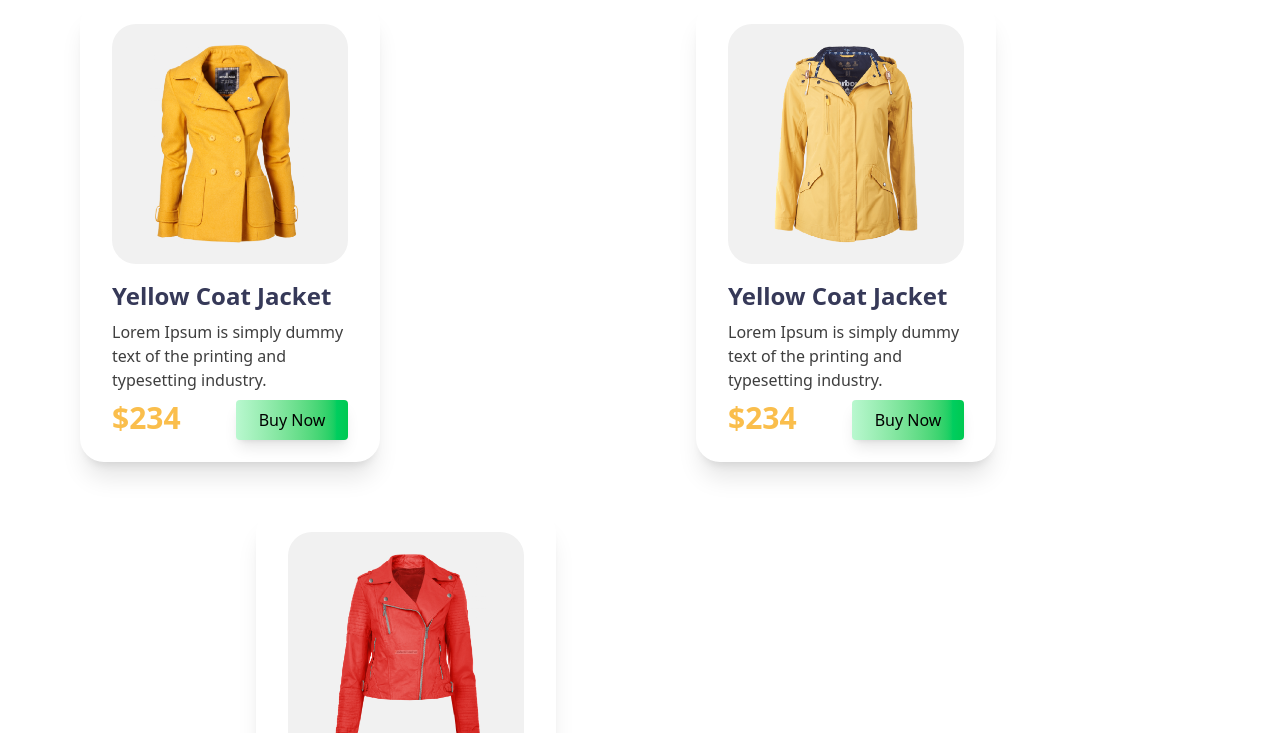
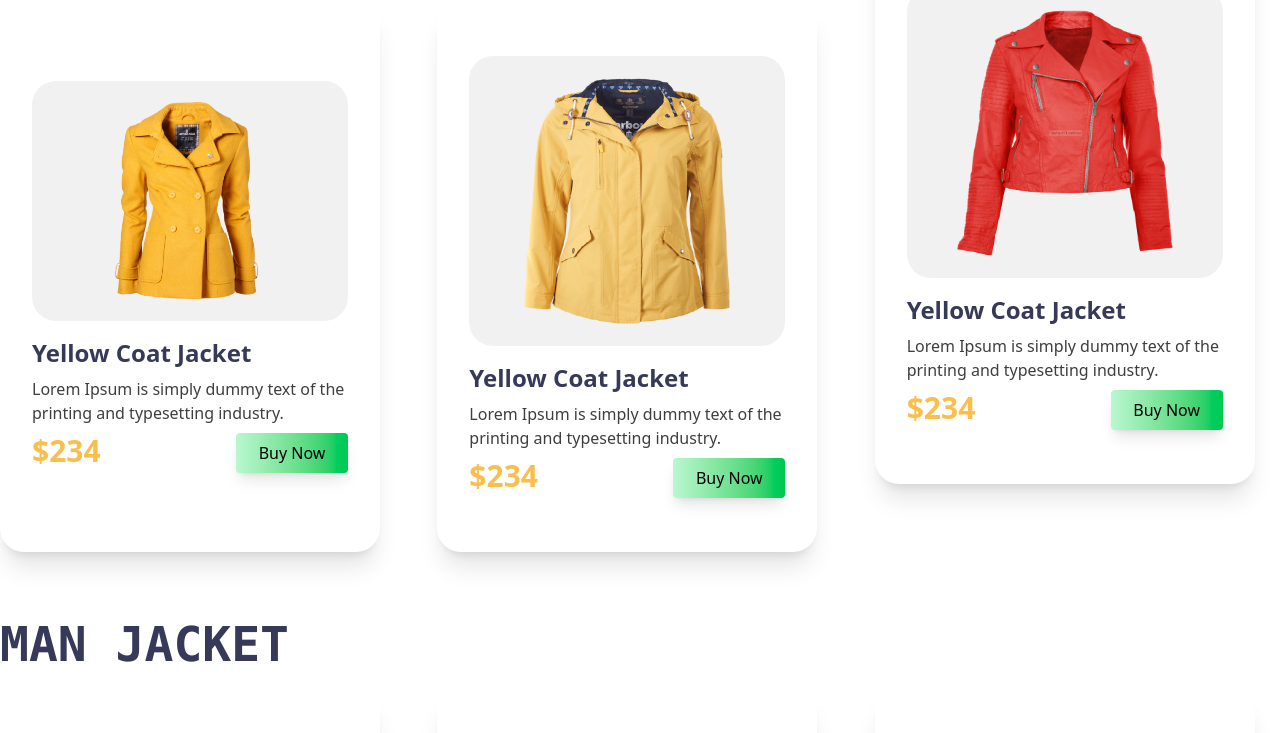
Before and after one commit to Developer-Shuvo/Fashion, a plain HTML site: page index.html in a window 1280 px wide. Shown: the part 721-1454 px from the top of the page. Drawn offline with nearby package versions, Linux system fonts and the light colour scheme.

Commit message:
Card Modified

```diff
--- a/index.html
+++ b/index.html
@@ -74,11 +74,11 @@
 
 
     <!-- --------------Woman Fashion Section------------ -->
-    <main class="grid justify-center grid-cols-1 mx-auto md:grid-cols-2 md:ml-20 md:space-x-2 max-w-7xl item-center gap-x-8">
+    <main class="grid justify-center grid-cols-3 mx-auto max-w-7xl item-center gap-x-8">
         <!-- -----card 1 ------  -->
         <section class="">
             <h1 class="font-bold text-5xl text-[#363958] mt-12 mb-5 uppercase font-mono  ">Woman Jacket</h1>
-            <div class="flex items-center rounded-3xl w-[380px] md:w-[300px] md:h-[460px]  h-[550px] justify-center shadow-xl">
+            <div class="flex items-center rounded-3xl w-[380px]   h-[550px] justify-center shadow-xl">
 
                 <div class="flex items-center justify-center ">
                     <div class="flex flex-col ">
@@ -100,13 +100,13 @@
         <!-- -----card 2 ------  -->
         <section class=" mt-29">
             <!-- <h1 class="font-bold text-5xl text-[#363958] mt-12 mb-5 uppercase font-mono  ">Woman Jacket</h1> -->
-            <div class=" flex items-center rounded-3xl w-[380px] md:w-[300px] md:h-[460px]  h-[550px] justify-center shadow-xl ">
+            <div class=" flex items-center rounded-3xl w-[380px]   h-[550px] justify-center shadow-xl ">
 
                 <div class="flex items-center justify-center ">
                     <div class="flex flex-col ">
 
                         <div class="flex justify-center item-center bg-[#F1F1F1] rounded-3xl mx-8">
-                            <img class="w-[270px]  h-[290px] md:w-[200px] md:h-[240px] flex items-center  justify-center p-5 " src="./images/jacket-2.png" alt="">
+                            <img class="w-[270px]  h-[290px] flex items-center  justify-center p-5 " src="./images/jacket-2.png" alt="">
                         </div>
                         <h2 class="font-bold text-2xl text-[#363958] mt-4 mx-8 ">Yellow Coat Jacket </h2>
                         <p class="font-normal text-base text-[#3E3E3E] mt-2 mx-8">Lorem Ipsum is simply dummy text of the printing and typesetting industry.</p>
@@ -120,15 +120,15 @@
             </div>
         </section>
         <!-- -----card 3 ------  -->
-        <section class="mt-12 md:ml-44">
+        <section class="mt-12 ">
             <!-- <h1 class="font-bold text-5xl text-[#363958] mt-12 mb-5 uppercase font-mono  ">Woman Jacket</h1> -->
-            <div class=" flex items-center rounded-3xl w-[380px] md:w-[300px] md:h-[460px]  h-[550px] justify-center shadow-xl">
+            <div class=" flex items-center rounded-3xl w-[380px]  h-[550px] justify-center shadow-xl">
 
                 <div class="flex items-center justify-center ">
                     <div class="flex flex-col ">
 
                         <div class="flex justify-center item-center bg-[#F1F1F1] rounded-3xl mx-8">
-                            <img class="w-[270px]  h-[290px] md:w-[200px] md:h-[240px] flex items-center  justify-center p-5" src="./images/jacket-3.png" alt="">
+                            <img class="w-[270px]  h-[290px] flex items-center  justify-center p-5" src="./images/jacket-3.png" alt="">
                         </div>
                         <h2 class="font-bold text-2xl text-[#363958] mt-4 mx-8 ">Yellow Coat Jacket </h2>
                         <p class="font-normal text-base text-[#3E3E3E] mt-2 mx-8">Lorem Ipsum is simply dummy text of the printing and typesetting industry.</p>
```
